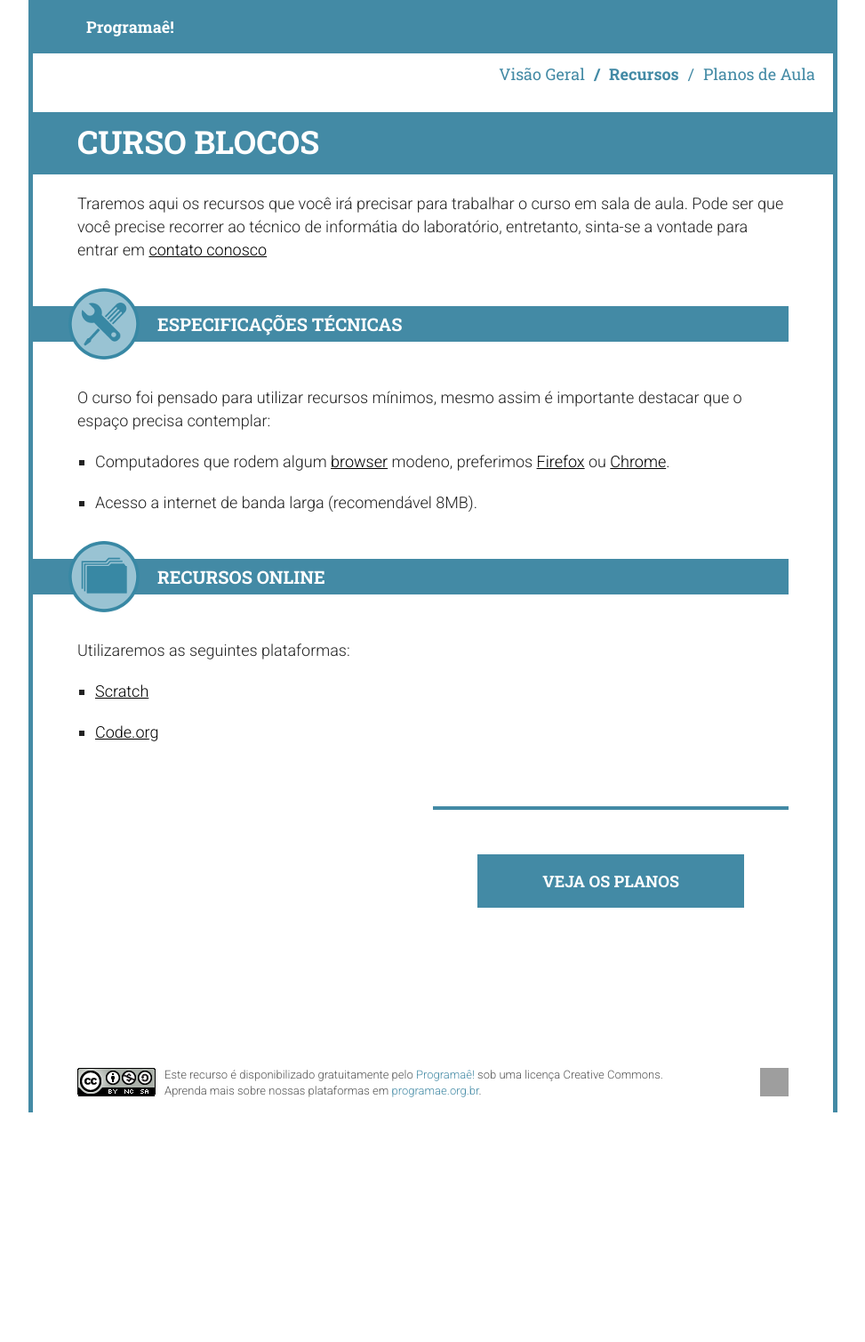
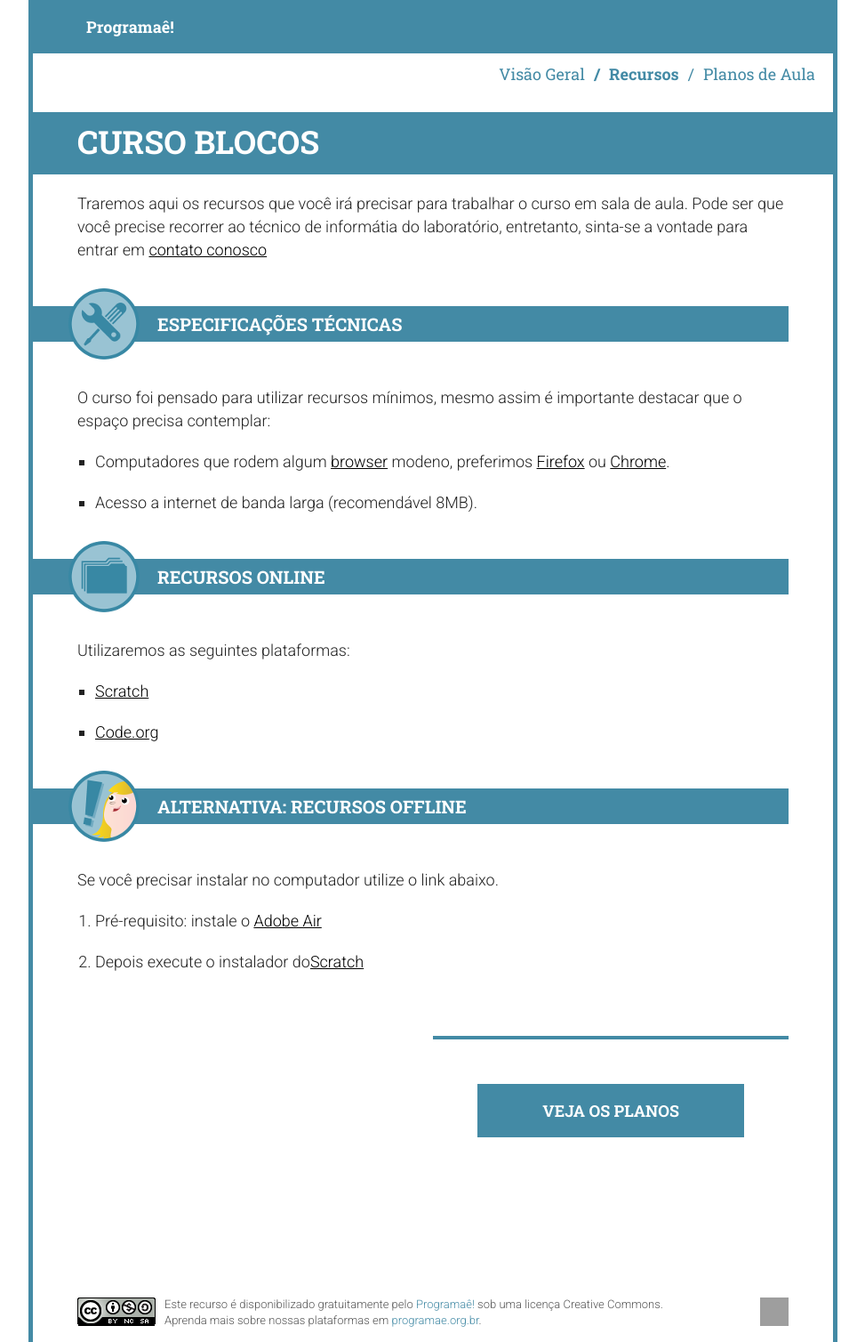
Before and after one commit to Programae/blocos, a Jekyll site: the page built from recursos.md, in a window 1280 px wide. Shown: the whole page at 89% size, without its empty margins (153-1126 px from the left). Built offline with Jekyll 4.4.1, drawn with Linux system fonts in a browser that asks for light colours; nearby versions of some CDN libraries; library files that are not in the unit come from our copies; before the commit the page ends 1250 px from its top, so only the background shows below that; grey boxes are pictures that could not be loaded.

Commit message:
link offline para scratch
Signed-off-by: Tiago Maluta <tiago.maluta@gmail.com>

```diff
--- a/_layouts/recursos.html
+++ b/_layouts/recursos.html
@@ -64,18 +64,17 @@
 
     </aside>
 
-<!--
+
     <aside class="overview exclamation">
         <h2>Alternativa: Recursos offline</h2>
 
-        <p>Se você tiver algum problema de conectividade</p>
-
-        <ul>
-        <li>Scratch</li>
-        </ul>
+        <p>Se você precisar instalar no computador utilize o link abaixo.</p>
+        <ol>
+        <li>Pré-requisito: instale o <a href="../instaladores/AdobeAIRInstaller.zip">Adobe Air</a></li>
+        <li>Depois execute o instalador do<a href="../instaladores/Scratch-437.exe">Scratch</a></li>
+      </ol>
 
     </aside>
--->
 
 <nav class="buttons" style="float: right">
 <a class="button lessons" href="../planos/">Veja os planos</a>
```
Also changed, not shown: 2 other files.
